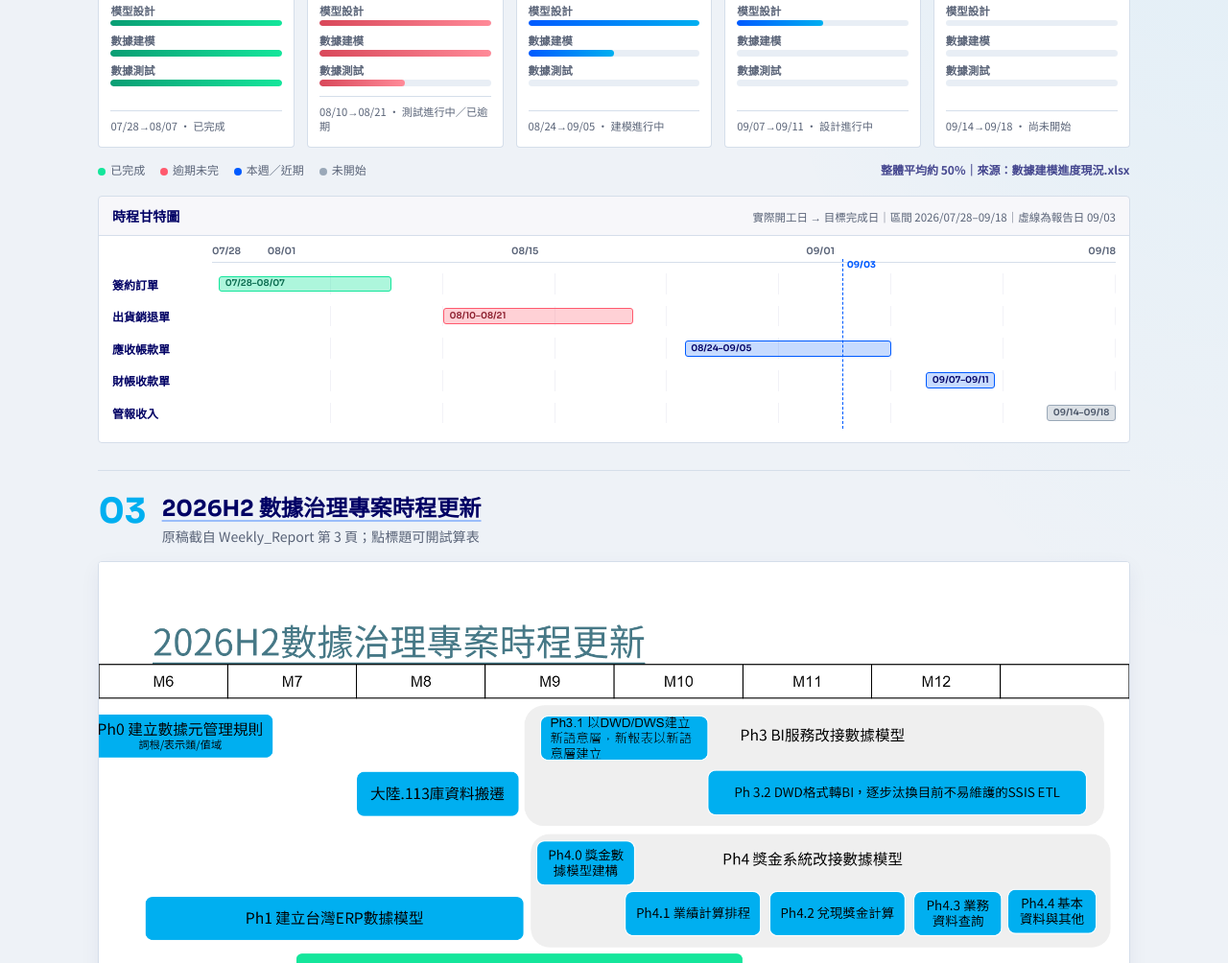
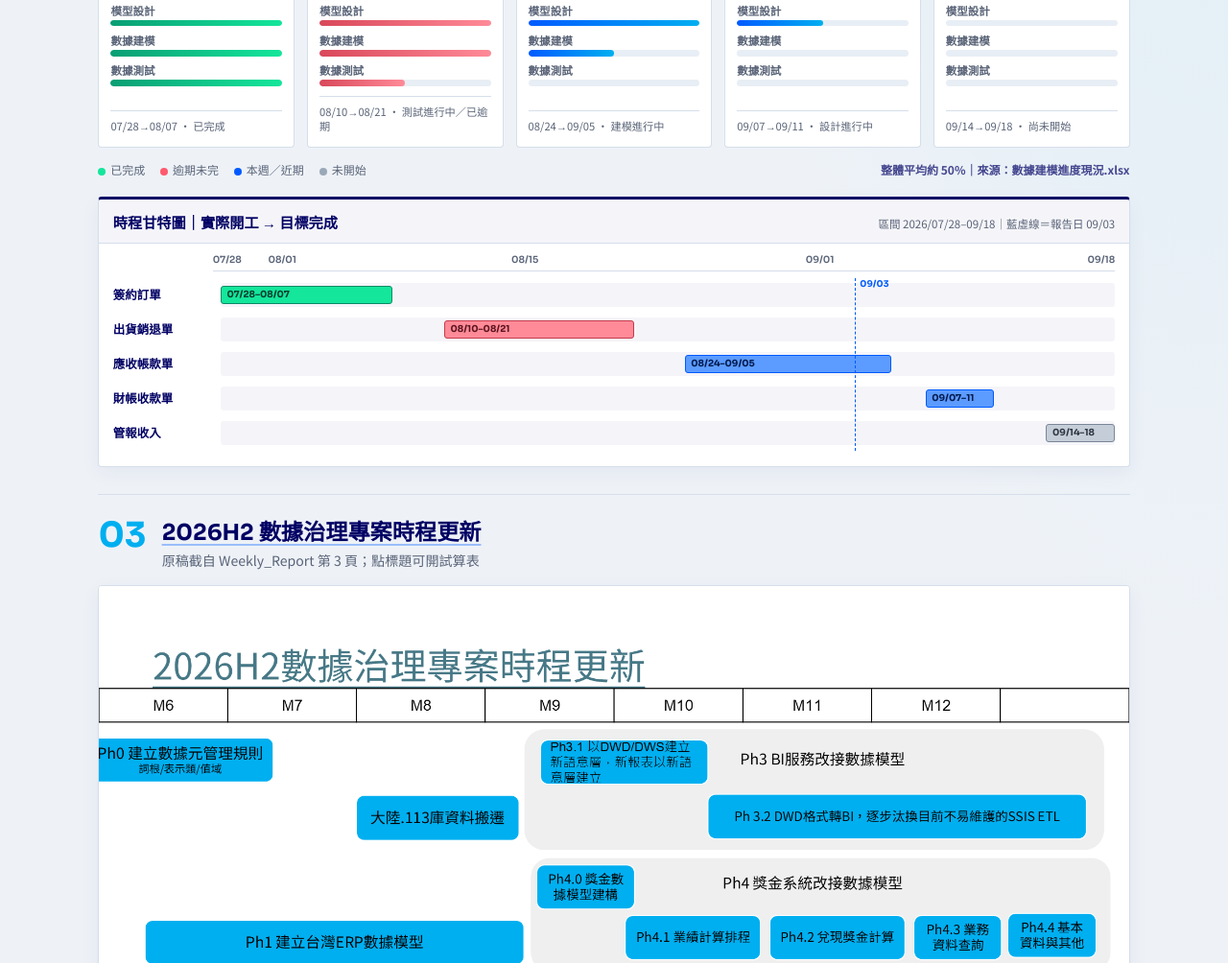
Before and after one commit to gaga930/my-website, a plain HTML site: page index.html in a window 1280 px wide. Shown: the part 1113-2117 px from the top of the page at 96% size. Drawn offline with Linux system fonts and the light colour scheme.

Commit message:
Make Ph1 Gantt bars more visible with explicit percentages.

```diff
--- a/index.html
+++ b/index.html
@@ -147,23 +147,26 @@
 
       <div class="model-gantt" aria-label="Ph1 模型時程甘特圖">
         <div class="model-gantt__head">
-          <h3 class="model-gantt__title">時程甘特圖</h3>
-          <p class="model-gantt__note">實際開工日 → 目標完成日｜區間 2026/07/28–09/18｜虛線為報告日 09/03</p>
+          <h3 class="model-gantt__title">時程甘特圖｜實際開工 → 目標完成</h3>
+          <p class="model-gantt__note">區間 2026/07/28–09/18｜藍虛線＝報告日 09/03</p>
         </div>
-        <div class="model-gantt__chart" style="--gantt-days:52">
+        <div class="model-gantt__chart">
           <div class="model-gantt__axis" aria-hidden="true">
-            <span style="--d:0">07/28</span>
-            <span style="--d:4">08/01</span>
-            <span style="--d:18">08/15</span>
-            <span style="--d:35">09/01</span>
-            <span style="--d:52">09/18</span>
+            <span class="is-start">07/28</span>
+            <span style="left:7.7%">08/01</span>
+            <span style="left:34.6%">08/15</span>
+            <span style="left:67.3%">09/01</span>
+            <span class="is-end">09/18</span>
           </div>
-          <div class="model-gantt__today" style="--d:37" title="報告日 2026/09/03"><span>09/03</span></div>
+          <div class="model-gantt__grid">
+            <div class="model-gantt__today-wrap" aria-hidden="true">
+              <div class="model-gantt__today" style="left:71.2%"><span>09/03</span></div>
+            </div>
 
             <div class="model-gantt__row">
               <div class="model-gantt__label">簽約訂單</div>
               <div class="model-gantt__track">
-              <div class="model-gantt__bar model-gantt__bar--done" style="--s:0;--e:10" title="07/28 → 08/07">
+                <div class="model-gantt__bar model-gantt__bar--done" style="left:0%;width:19.2%" title="07/28 → 08/07">
                   <span>07/28–08/07</span>
                 </div>
               </div>
@@ -171,7 +174,7 @@
             <div class="model-gantt__row">
               <div class="model-gantt__label">出貨銷退單</div>
               <div class="model-gantt__track">
-              <div class="model-gantt__bar model-gantt__bar--overdue" style="--s:13;--e:24" title="08/10 → 08/21">
+                <div class="model-gantt__bar model-gantt__bar--overdue" style="left:25%;width:21.2%" title="08/10 → 08/21">
                   <span>08/10–08/21</span>
                 </div>
               </div>
@@ -179,7 +182,7 @@
             <div class="model-gantt__row">
               <div class="model-gantt__label">應收帳款單</div>
               <div class="model-gantt__track">
-              <div class="model-gantt__bar model-gantt__bar--active" style="--s:27;--e:39" title="08/24 → 09/05">
+                <div class="model-gantt__bar model-gantt__bar--active" style="left:51.9%;width:23.1%" title="08/24 → 09/05">
                   <span>08/24–09/05</span>
                 </div>
               </div>
@@ -187,16 +190,17 @@
             <div class="model-gantt__row">
               <div class="model-gantt__label">財帳收款單</div>
               <div class="model-gantt__track">
-              <div class="model-gantt__bar model-gantt__bar--active" style="--s:41;--e:45" title="09/07 → 09/11">
-                <span>09/07–09/11</span>
+                <div class="model-gantt__bar model-gantt__bar--active" style="left:78.8%;width:7.7%" title="09/07 → 09/11">
+                  <span>09/07–11</span>
                 </div>
               </div>
             </div>
             <div class="model-gantt__row">
               <div class="model-gantt__label">管報收入</div>
               <div class="model-gantt__track">
-              <div class="model-gantt__bar model-gantt__bar--todo" style="--s:48;--e:52" title="09/14 → 09/18">
-                <span>09/14–09/18</span>
+                <div class="model-gantt__bar model-gantt__bar--todo" style="left:92.3%;width:7.7%" title="09/14 → 09/18">
+                  <span>09/14–18</span>
+                </div>
               </div>
             </div>
           </div>
--- a/styles.css
+++ b/styles.css
@@ -328,11 +328,13 @@ body {
 }
 
 .model-gantt {
-  margin-top: 1.15rem;
+  margin-top: 1.25rem;
   background: var(--bg-panel);
   border: 1px solid var(--line);
+  border-top: 3px solid var(--digi-navy);
   border-radius: 4px;
   overflow: hidden;
+  box-shadow: 0 6px 20px rgba(0, 0, 100, 0.05);
 }
 
 .model-gantt__head {
@@ -341,15 +343,15 @@ body {
   align-items: baseline;
   justify-content: space-between;
   gap: 0.35rem 1rem;
-  padding: 0.65rem 0.85rem;
+  padding: 0.7rem 0.9rem;
   border-bottom: 1px solid var(--line);
-  background: rgba(0, 0, 100, 0.03);
+  background: rgba(0, 0, 100, 0.04);
 }
 
 .model-gantt__title {
   margin: 0;
   font-family: var(--font-display);
-  font-size: 0.88rem;
+  font-size: 0.95rem;
   font-weight: 700;
   color: var(--digi-navy);
 }
@@ -362,21 +364,19 @@ body {
 
 .model-gantt__chart {
   --label-w: 6.5rem;
-  position: relative;
-  padding: 0.55rem 0.85rem 0.85rem;
+  padding: 0.65rem 0.9rem 1rem;
 }
 
 .model-gantt__axis {
   position: relative;
-  height: 1.15rem;
-  margin: 0 0 0.35rem var(--label-w);
+  height: 1.2rem;
+  margin: 0 0 0.4rem var(--label-w);
   border-bottom: 1px solid var(--line);
 }
 
 .model-gantt__axis span {
   position: absolute;
   top: 0;
-  left: calc(var(--d) / var(--gantt-days) * 100%);
   transform: translateX(-50%);
   font-family: var(--font-display);
   font-size: 0.62rem;
@@ -385,28 +385,41 @@ body {
   white-space: nowrap;
 }
 
-.model-gantt__axis span:first-child {
-  transform: translateX(0);
+.model-gantt__axis span.is-start {
+  left: 0;
+  transform: none;
 }
 
-.model-gantt__axis span:last-child {
+.model-gantt__axis span.is-end {
+  left: 100%;
   transform: translateX(-100%);
+}
+
+.model-gantt__grid {
+  position: relative;
+}
+
+.model-gantt__today-wrap {
+  position: absolute;
+  top: 0;
+  bottom: 0;
+  left: var(--label-w);
+  right: 0;
+  z-index: 2;
+  pointer-events: none;
 }
 
 .model-gantt__today {
   position: absolute;
-  top: 1.5rem;
-  bottom: 0.85rem;
-  left: calc(var(--label-w) + (100% - var(--label-w) - 1.7rem) * var(--d) / var(--gantt-days));
+  top: 0;
+  bottom: 0;
   width: 0;
   border-left: 1.5px dashed var(--digi-blue);
-  z-index: 2;
-  pointer-events: none;
 }
 
 .model-gantt__today span {
   position: absolute;
-  top: -0.05rem;
+  top: 0;
   left: 0.25rem;
   font-family: var(--font-display);
   font-size: 0.58rem;
@@ -418,13 +431,13 @@ body {
 .model-gantt__row {
   display: grid;
   grid-template-columns: var(--label-w) 1fr;
-  gap: 0.45rem;
+  gap: 0.5rem;
   align-items: center;
-  min-height: 2.1rem;
+  min-height: 2.25rem;
 }
 
 .model-gantt__label {
-  font-size: 0.75rem;
+  font-size: 0.78rem;
   font-weight: 600;
   color: var(--digi-navy);
   line-height: 1.25;
@@ -432,62 +445,54 @@ body {
 
 .model-gantt__track {
   position: relative;
-  height: 1.35rem;
+  height: 1.55rem;
   border-radius: 3px;
-  background:
-    repeating-linear-gradient(
-      90deg,
-      transparent,
-      transparent calc(100% / 8 - 1px),
-      rgba(0, 0, 100, 0.05) calc(100% / 8 - 1px),
-      rgba(0, 0, 100, 0.05) calc(100% / 8)
-    );
+  background: rgba(0, 0, 100, 0.04);
 }
 
 .model-gantt__bar {
   position: absolute;
-  top: 0.15rem;
-  bottom: 0.15rem;
-  left: calc(var(--s) / var(--gantt-days) * 100%);
-  width: calc((var(--e) - var(--s)) / var(--gantt-days) * 100%);
+  top: 0.2rem;
+  bottom: 0.2rem;
   display: flex;
   align-items: center;
   padding: 0 0.35rem;
   border-radius: 3px;
-  min-width: 0.4rem;
+  min-width: 0.45rem;
   overflow: hidden;
+  z-index: 1;
 }
 
 .model-gantt__bar span {
   font-family: var(--font-display);
-  font-size: 0.58rem;
-  font-weight: 600;
+  font-size: 0.6rem;
+  font-weight: 700;
   white-space: nowrap;
   line-height: 1;
 }
 
 .model-gantt__bar--done {
-  background: rgba(20, 230, 155, 0.35);
-  border: 1px solid var(--digi-mint);
-  color: #0a6b4f;
+  background: #14e69b;
+  border: 1px solid #0a8a66;
+  color: #063d2f;
 }
 
 .model-gantt__bar--overdue {
-  background: rgba(255, 90, 110, 0.28);
-  border: 1px solid var(--digi-coral);
-  color: #8b1e2d;
+  background: #ff8a98;
+  border: 1px solid #c43b4c;
+  color: #5c1520;
 }
 
 .model-gantt__bar--active {
-  background: rgba(0, 90, 255, 0.22);
-  border: 1px solid var(--digi-blue);
-  color: var(--digi-navy);
+  background: #5c9bff;
+  border: 1px solid #005aff;
+  color: #001a4d;
 }
 
 .model-gantt__bar--todo {
-  background: rgba(154, 168, 184, 0.35);
-  border: 1px solid #9aa8b8;
-  color: #4a5568;
+  background: #c5ced8;
+  border: 1px solid #7a8798;
+  color: #2f3744;
 }
 
 /* —— 03 分層架構：方塊＋連線 —— */
```
Lines whose indentation alone changed are shown as unchanged.
